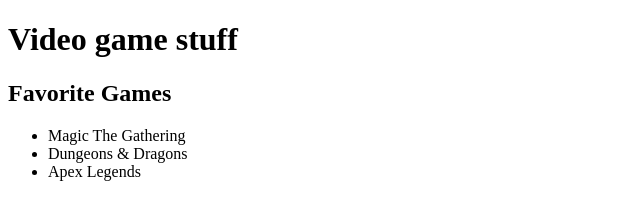
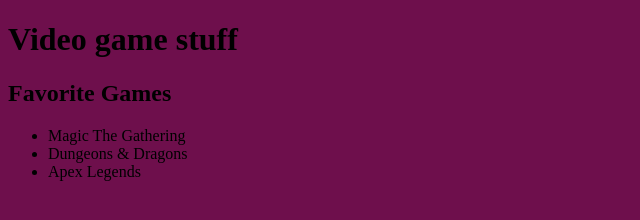
Before and after one commit to LichDaddy/videogames, a plain HTML site: page index.html in a window 1280 px wide. Shown: the whole page, without its empty margins (0-640 px from the left). Drawn offline with Linux system fonts and the light colour scheme.

Commit message:
New Color

```diff
--- a/index.html
+++ b/index.html
@@ -4,6 +4,9 @@
     <meta charset="UTF-8">
     <meta name="viewport" content="width=device-width, initial-scale=1.0">
     <title>Document</title>
+
+    <link rel="stylesheet" href="styles.css">
+
 </head>
 <body>
 
--- /dev/null
+++ b/styles.css
@@ -0,0 +1,3 @@
+body {
+    background : rgb(110, 15, 76) ;
+}
```
